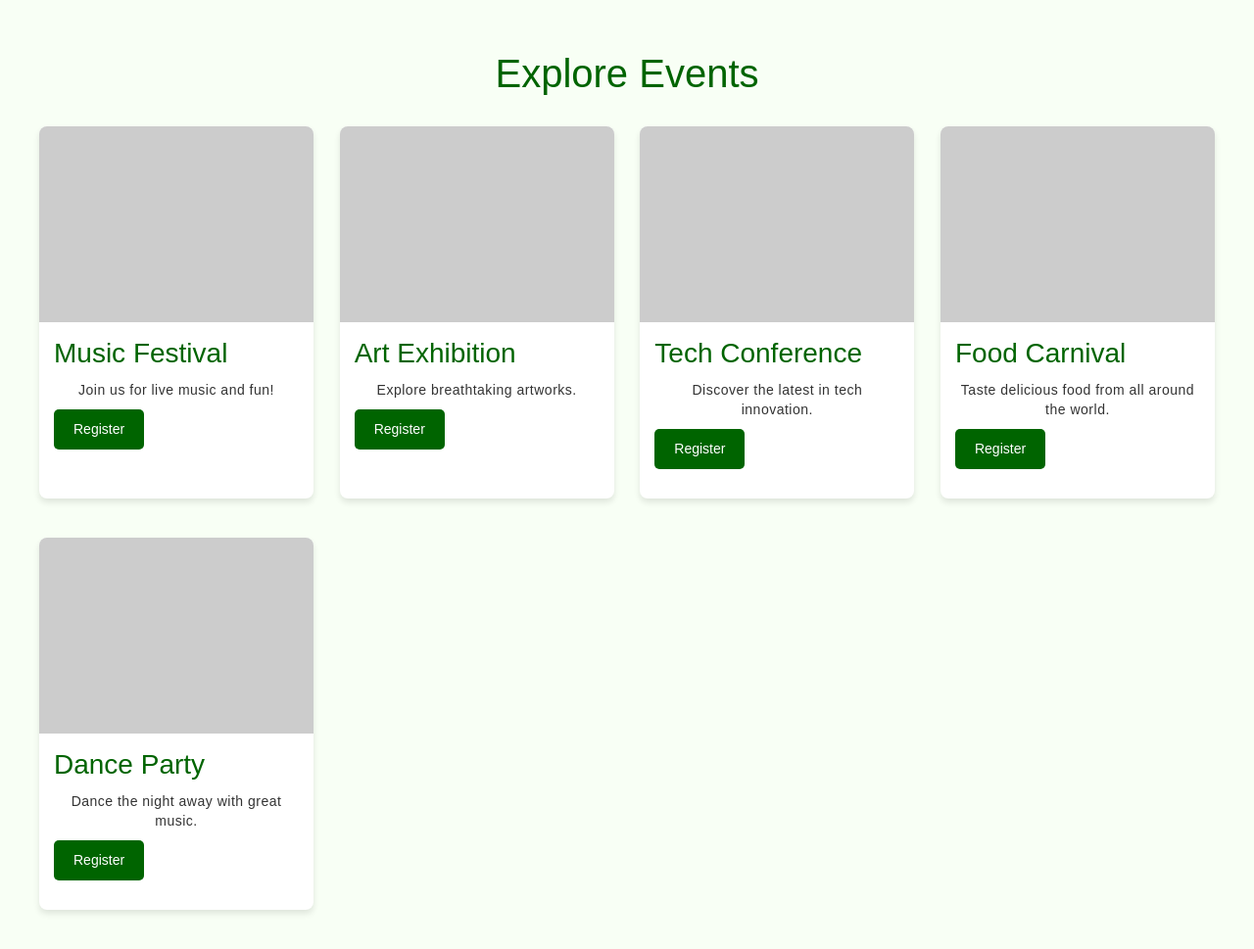
After one commit to aaryanrn/planify, a Flask app: page /explore-events in a window 1280 px wide. The commit adds this page. Shown: the whole page at 98% size. Run offline with Flask 3, Linux system fonts and the light colour scheme.

Commit message:
Intial commit

```diff
--- a/app.py
+++ b/app.py
@@ -83,5 +83,39 @@ def logout():
     session.pop('email', None)
     return redirect(url_for('login'))
 
+# Dummy event data with an ID
+events = [
+    {"id": 1, "name": "Music Festival", "desc": "Join us for live music and fun!", "image": "event1.jpg"},
+    {"id": 2, "name": "Art Exhibition", "desc": "Explore breathtaking artworks.", "image": "event2.jpg"},
+    {"id": 3, "name": "Tech Conference", "desc": "Discover the latest in tech innovation.", "image": "event3.jpg"},
+    {"id": 4, "name": "Food Carnival", "desc": "Taste delicious food from all around the world.", "image": "event4.jpg"},
+    {"id": 5, "name": "Dance Party", "desc": "Dance the night away with great music.", "image": "event5.jpg"},
+]
+
+@app.route('/explore-events')
+def explore_events():
+    return render_template('events.html', events=events)
+
+@app.route('/event/<int:event_id>', methods=['GET'])
+def event_details(event_id):
+    event = next((e for e in events if e['id'] == event_id), None)
+    if event:
+        return render_template('registration.html', event_name=event['name'], event_id=event_id)
+    return redirect('/explore-events')
+
+@app.route('/register_event/<int:event_id>', methods=['POST'])  # Changed route name
+def register_event(event_id):
+    # Get form data
+    name = request.form['name']
+    email = request.form['email']
+    phone = request.form['phone']
+
+    # Here you would save this data to a database, send a confirmation email, etc.
+    # For now, we'll just print it out.
+    print(f"Registered for Event {event_id}: {name}, {email}, {phone}")
+
+    return redirect(url_for('explore_events'))  # Redirect back to the events page
+
+
 if __name__ == "__main__":
     app.run(debug=True)
--- /dev/null
+++ b/static/events.css
@@ -0,0 +1,84 @@
+/* General styles */
+body {
+    font-family: 'Arial', sans-serif;
+    background-color: #f8fff5;
+    margin: 0;
+    padding: 0;
+}
+
+/* Header */
+.event-container {
+    margin-top: 200px;  /* Adjusted margin-top to bring the cards down by 2-3 cm (about 30px) */
+    padding: 20px;
+}
+
+.event-container h1 {
+    text-align: center;
+    color: #006400;
+    margin-bottom: 20px;
+}
+
+/* Event Cards Container */
+.event-cards {
+    display: flex;
+    flex-wrap: wrap;
+    justify-content: space-between;
+    gap: 20px;
+    padding: 0 20px;
+}
+
+/* Individual Event Card */
+.event-card {
+    background-color: #fff;
+    border-radius: 8px;
+    box-shadow: 0 4px 6px rgba(0, 0, 0, 0.1);
+    overflow: hidden;
+    transition: transform 0.3s, box-shadow 0.3s;
+    width: calc(25% - 20px); /* 4 cards per row */
+    margin-bottom: 20px;
+}
+
+/* Hover Effect */
+.event-card:hover {
+    transform: scale(1.05);
+    box-shadow: 0 8px 12px rgba(0, 0, 0, 0.2);
+}
+
+/* Event Image Placeholder (without actual image) */
+.event-image-placeholder {
+    background-color: #ccc;
+    height: 200px;
+    width: 100%;
+}
+
+/* Event Details */
+.event-details {
+    padding: 15px;
+}
+
+.event-details h3 {
+    color: #006400;
+    margin-bottom: 10px;
+}
+
+.event-details p {
+    color: #333;
+    margin: 0;
+    text-align: center;
+}
+
+.register-button {
+    display: inline-block;
+    padding: 10px 20px;
+    margin-top: 10px;
+    background-color: #006400;
+    color: white;
+    text-decoration: none;
+    border-radius: 5px;
+    text-align: center;
+    transition: background-color 0.3s;
+}
+
+.register-button:hover {
+    background-color: #004d00;
+}
--- a/templates/base.html
+++ b/templates/base.html
@@ -8,6 +8,8 @@
     <link rel="stylesheet" href="{{ url_for('static', filename='styles.css') }}">
     <link href="https://cdn.jsdelivr.net/npm/bootstrap@5.3.3/dist/css/bootstrap.min.css" rel="stylesheet"
         integrity="sha384-QWTKZyjpPEjISv5WaRU9OFeRpok6YctnYmDr5pNlyT2bRjXh0JMhjY6hW+ALEwIH" crossorigin="anonymous">
+    <link rel="stylesheet" href="{{ url_for('static', filename='events.css') }}">
+    {% block extra_css %}{% endblock extra_css %}
 </head>
 
 <body>
--- /dev/null
+++ b/templates/events.html
@@ -0,0 +1,23 @@
+{% extends 'base.html' %}
+
+{% block body %}
+    <!-- {% include 'navbar.html' %} -->
+
+    <div class="event-container">
+        <h1>Explore Events</h1>
+        <div class="event-cards">
+            {% for event in events %}
+            <div class="event-card">
+                <!-- Placeholder for image (for now, empty or use a simple background) -->
+                <div class="event-image-placeholder"></div>
+                <div class="event-details">
+                    <h3>{{ event['name'] }}</h3>
+                    <p>{{ event['desc'] }}</p>
+                    <!-- Link to registration page for each event -->
+                    <a href="{{ url_for('event_details', event_id=event['id']) }}" class="register-button">Register</a>
+                </div>
+            </div>
+            {% endfor %}
+        </div>
+    </div>
+{% endblock body %}
```
Also changed, not shown: static/registration.css (added, +74 -0 lines), templates/dashboard.html (+7 -4 lines), templates/registration.html (added, +43 -0 lines), static/events.js (added), static/images/event1.png (added), static/images/event2.png (added).
